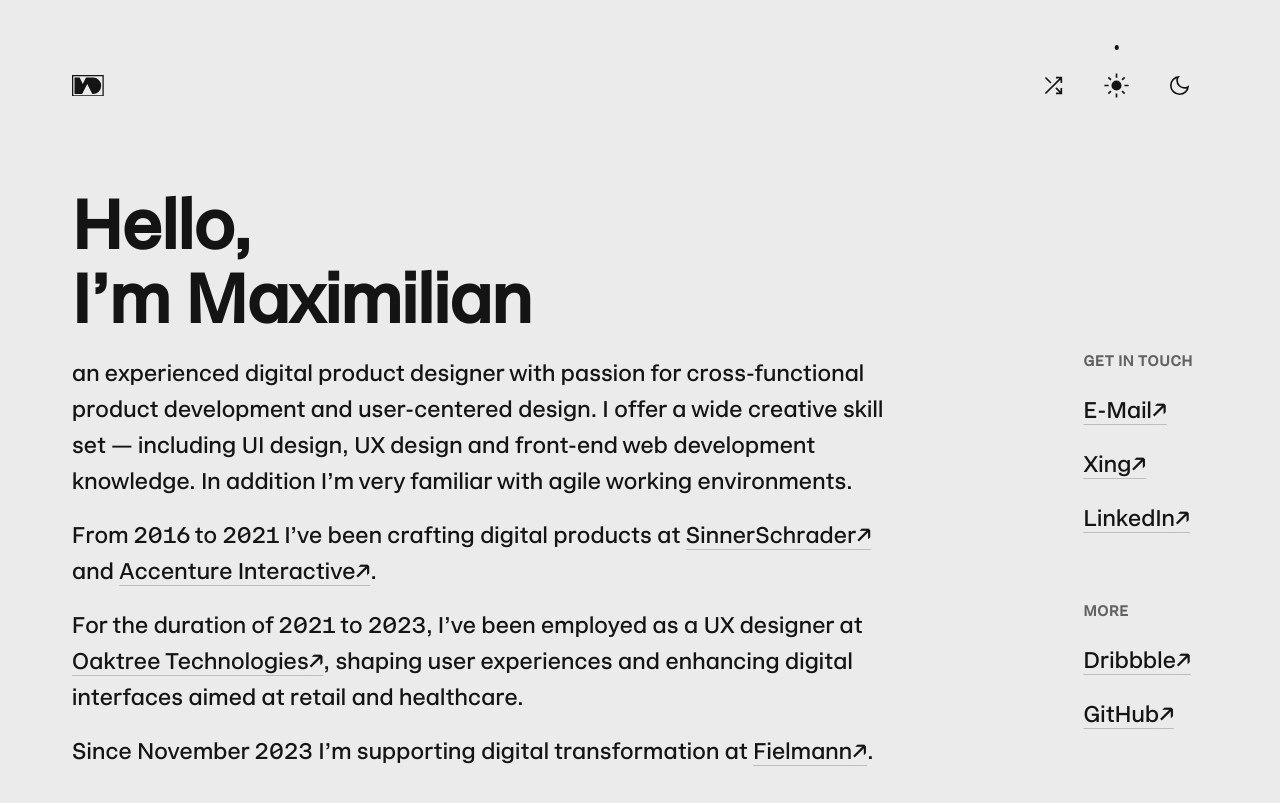
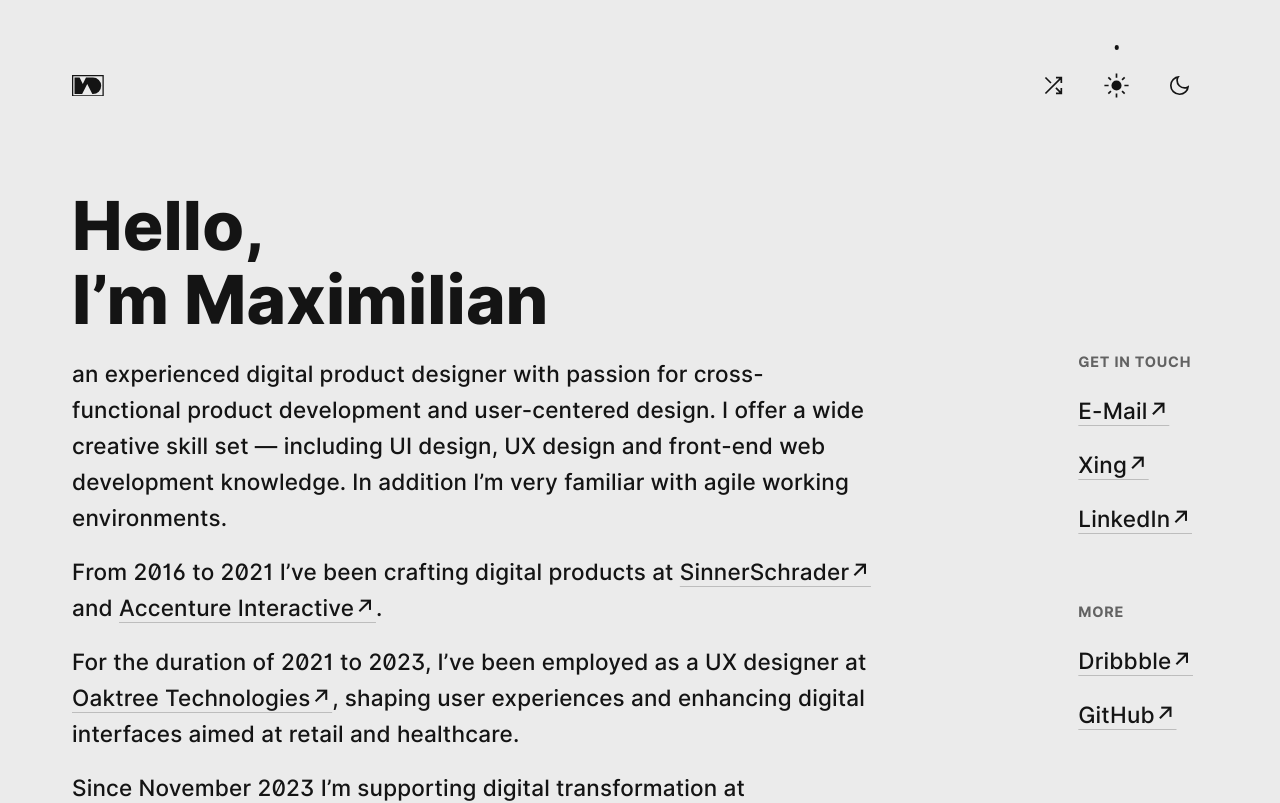
Before and after one commit to mxdmrt/maximiliandammert.com, a React (Vite) app: page / in a window 1280 px wide. Shown: the top 803 px of the page. Built offline with nearby package versions, Linux system fonts and the light colour scheme.

Commit message:
Change font

```diff
--- a/src/assets/InnovatorGrotesk/innovator-grotesk.css
+++ /dev/null
@@ -1,7 +0,0 @@
-@font-face {
-  font-family: "InnovatorGrotesk";
-  font-style: normal;
-  font-weight: 500;
-  font-display: swap;
-  src: url("InnovatorGrotesk-Medium.woff2") format("woff2");
-}
--- a/src/index.css
+++ b/src/index.css
@@ -1,5 +1,4 @@
 @import url(assets/Inter-Web/inter.css);
-@import url(assets/InnovatorGrotesk/innovator-grotesk.css);
 
 :root {
   --pagePadding: 2rem;
@@ -48,7 +47,6 @@
     color 0.3s ease;
 
   font-family:
-    "InnovatorGrotesk",
     "Inter",
     system-ui,
     -apple-system,
```
Also changed, not shown: src/assets/InnovatorGrotesk/InnovatorGrotesk-Medium.woff2 (deleted).
